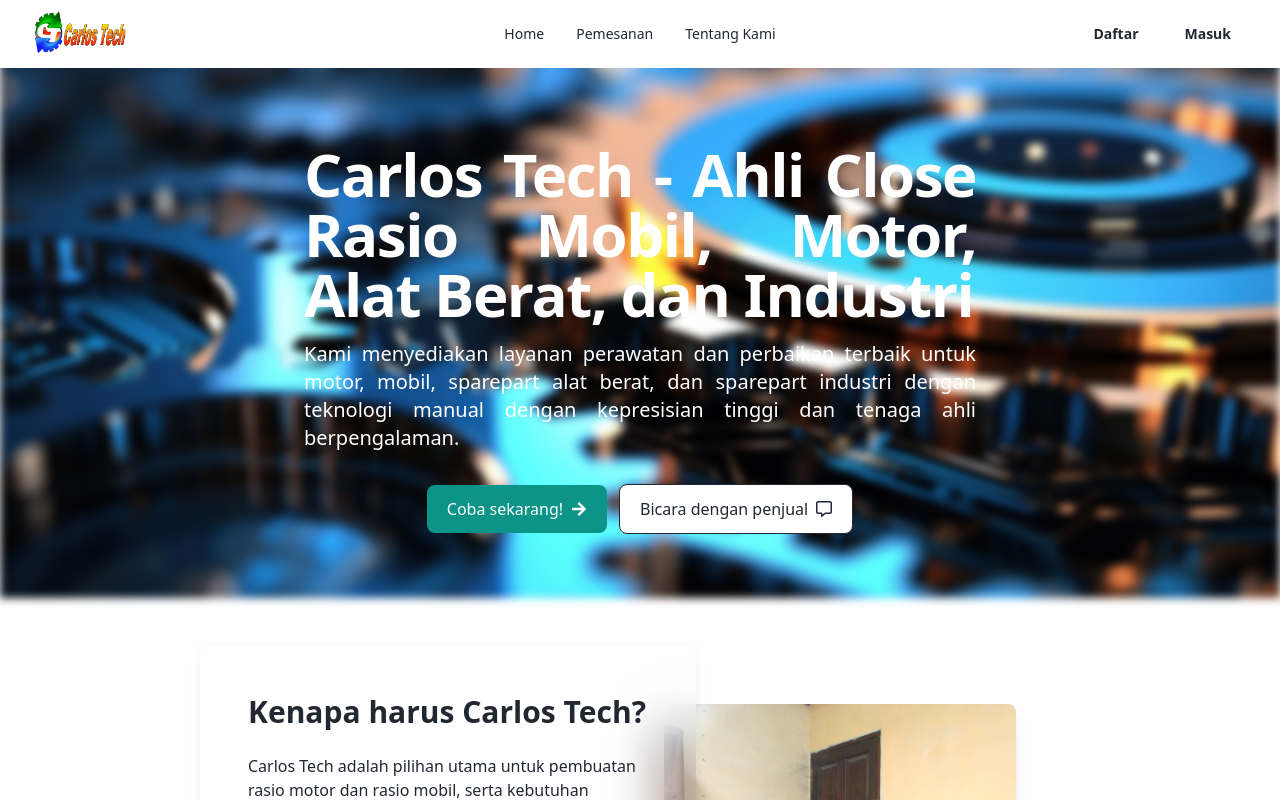
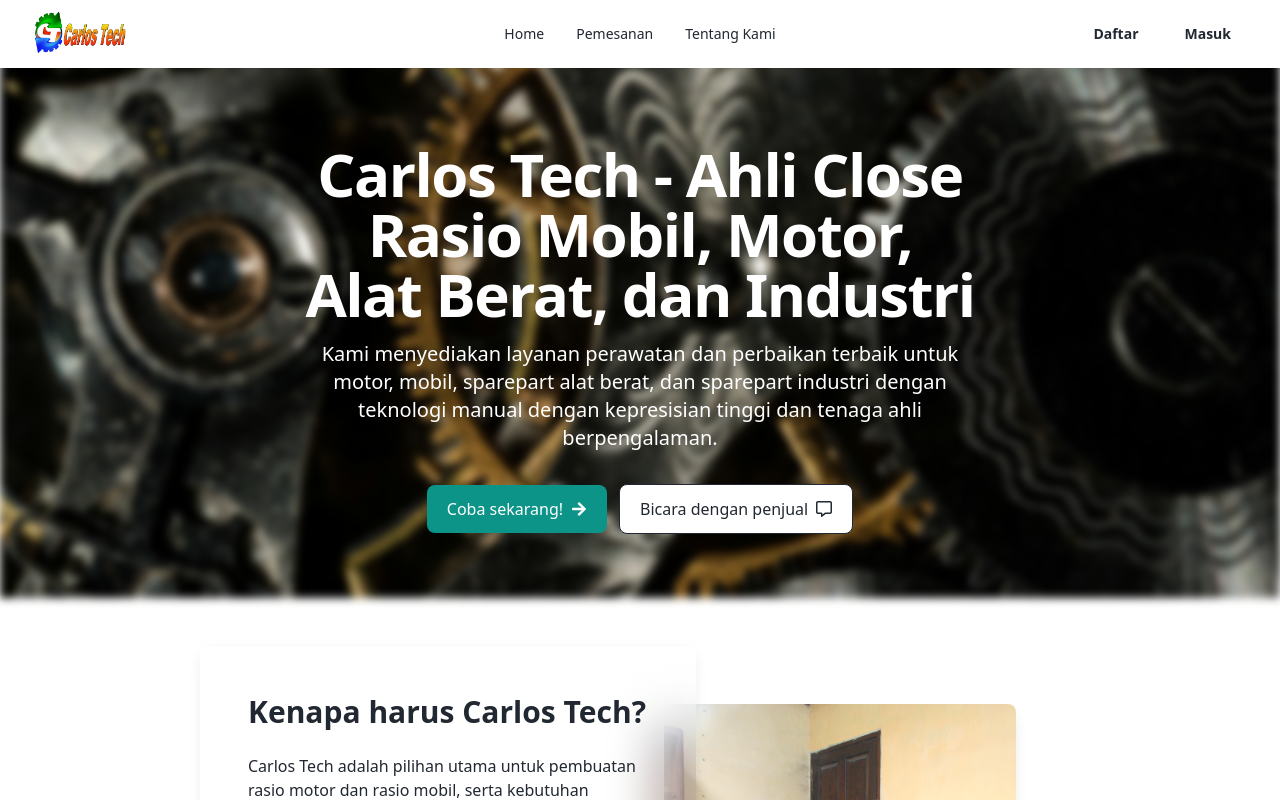
Before and after one commit to dzakyzein/carlostech, a React (Vite) app: page / in a window 1280 px wide. Shown: the top 800 px of the page. Built offline with nearby package versions, Linux system fonts and the light colour scheme.

Commit message:
text-center header

```diff
--- a/src/Components/Header.jsx
+++ b/src/Components/Header.jsx
@@ -11,11 +11,11 @@
       ></div>
       <div className='max-w-screen-xl px-4 py-8 mx-auto lg:gap-8 xl:gap-0 lg:py-16 lg:grid-cols-12 relative z-10'>
         <div className='mr-auto place-self-center lg:col-span-7 text-center'>
-          <h1 className='text-white text-justify max-w-2xl mb-4 text-4xl font-semibold tracking-tight leading-none md:text-5xl xl:text-6xl'>
+          <h1 className='text-white text-center max-w-2xl mb-4 text-4xl font-semibold tracking-tight leading-none md:text-5xl xl:text-6xl'>
             Carlos Tech - Ahli Close Rasio Mobil, Motor, Alat Berat, dan
             Industri
           </h1>
-          <p className='text-white max-w-2xl mb-6 font-normal text-gray-500 lg:mb-8 md:text-lg lg:text-xl text-justify'>
+          <p className='text-white max-w-2xl mb-6 font-normal text-gray-500 lg:mb-8 md:text-lg lg:text-xl text-center'>
             Kami menyediakan layanan perawatan dan perbaikan terbaik untuk
             motor, mobil, sparepart alat berat, dan sparepart industri dengan
             teknologi manual dengan kepresisian tinggi dan tenaga ahli
```
Also changed, not shown: src/assets/bg-header.png.
